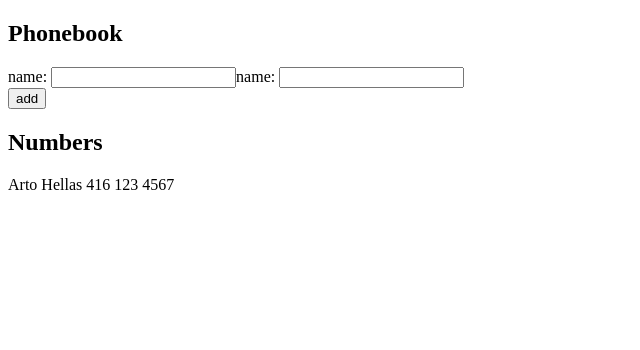
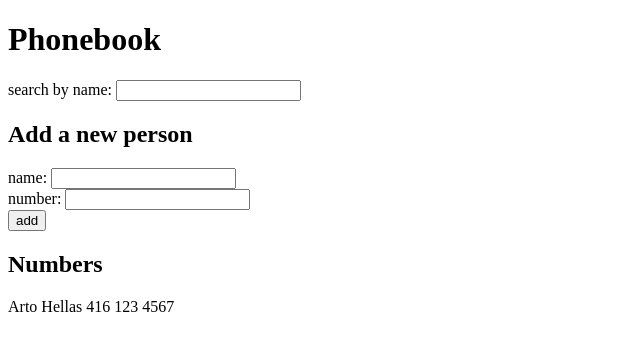
Before and after one commit to joerhew/fullstackopen, a React (Create React App) app in the folder part2/phonebook/: page / in a window 1280 px wide. Shown: the top 350 px of the page, without its empty margins (0-640 px from the left). Built offline with nearby package versions, Linux system fonts and the light colour scheme.

Commit message:
finished ex2.9

```diff
--- a/part2/phonebook/src/App.js
+++ b/part2/phonebook/src/App.js
@@ -6,6 +6,7 @@ const App = () => {
   ]);
   const [newName, setNewName] = useState('');
   const [newPhone, setNewPhone] = useState('');
+  const [searchName, setSearchName] = useState('');
 
   const addPerson = (event) => {
     event.preventDefault();
@@ -15,6 +16,7 @@ const App = () => {
       setPersons(persons.concat({name: newName, phone: newPhone})); //Add new person
       setNewName(''); //Set name input to blank
       setNewPhone(''); //Set phone input to blank
+      setSearchName(''); //Set search input to blank
     };
   }
 
@@ -28,20 +30,34 @@ const App = () => {
     setNewPhone(event.target.value);
   }
 
+  const typeSearchName = (event) => {
+    console.log('typing: ', event.target.value);
+    setSearchName(event.target.value);
+  }
+
+  const PersonsToShow = searchName
+    ? persons.filter((person) => person.name.toLowerCase().includes(searchName.toLowerCase()))
+    : persons;
+
   return (
     <div>
-      <h2>Phonebook</h2>
+      <h1>Phonebook</h1>
+      <div>
+        search by name: <input value={searchName} onChange={typeSearchName}/>
+      </div>
+      <h2>Add a new person</h2>
       <form onSubmit={addPerson}>
         <div>
           name: <input value={newName} onChange={typeNewName}/>
-          name: <input value={newPhone} onChange={typeNewPhone}/>
+          <br />
+          number: <input value={newPhone} onChange={typeNewPhone}/>
         </div>
         <div>
           <button type="submit">add</button>
         </div>
       </form>
       <h2>Numbers</h2>
-      <Persons persons={persons}/>
+      <Persons persons={PersonsToShow}/>
     </div>
   )
 }
```
